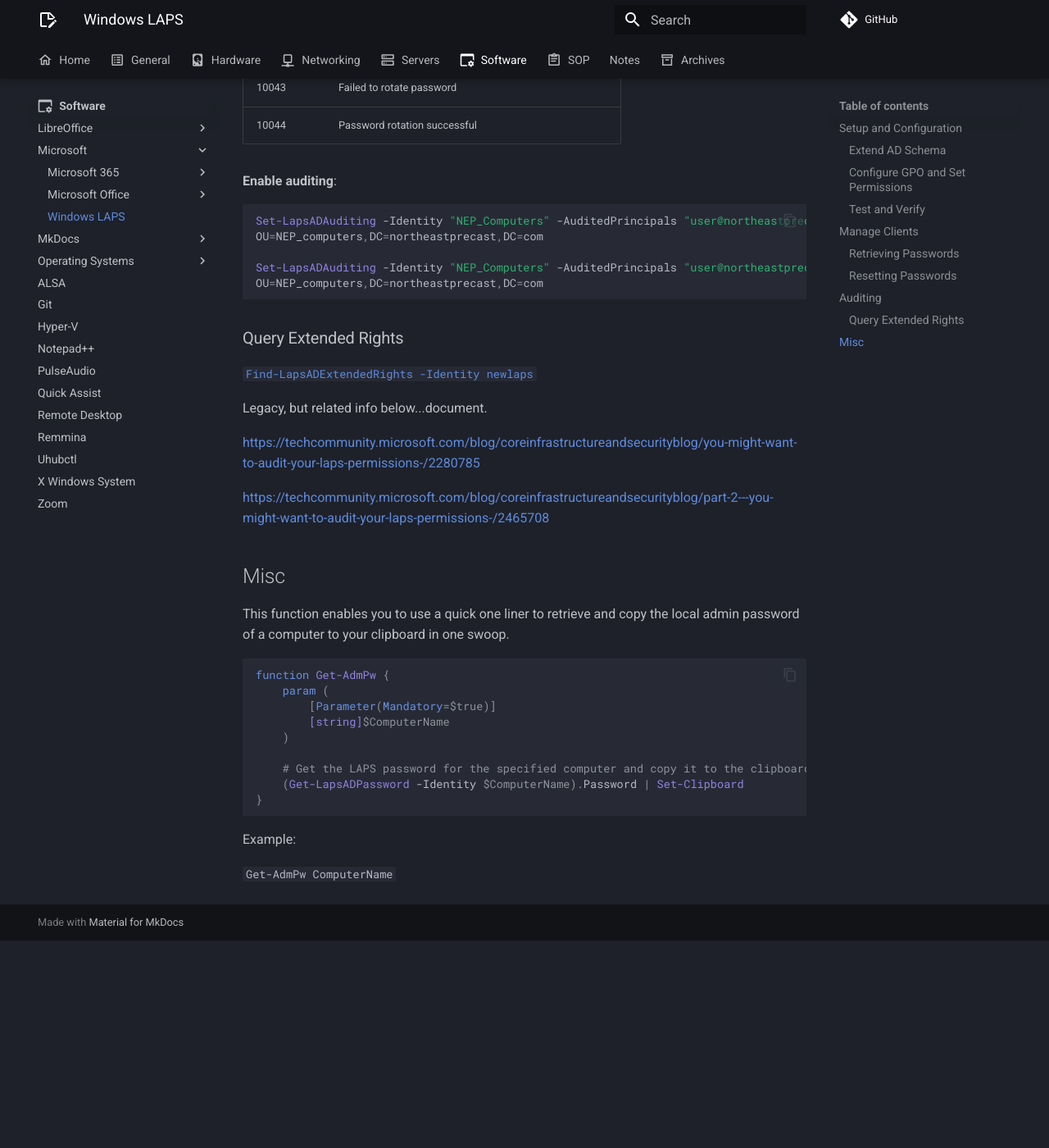
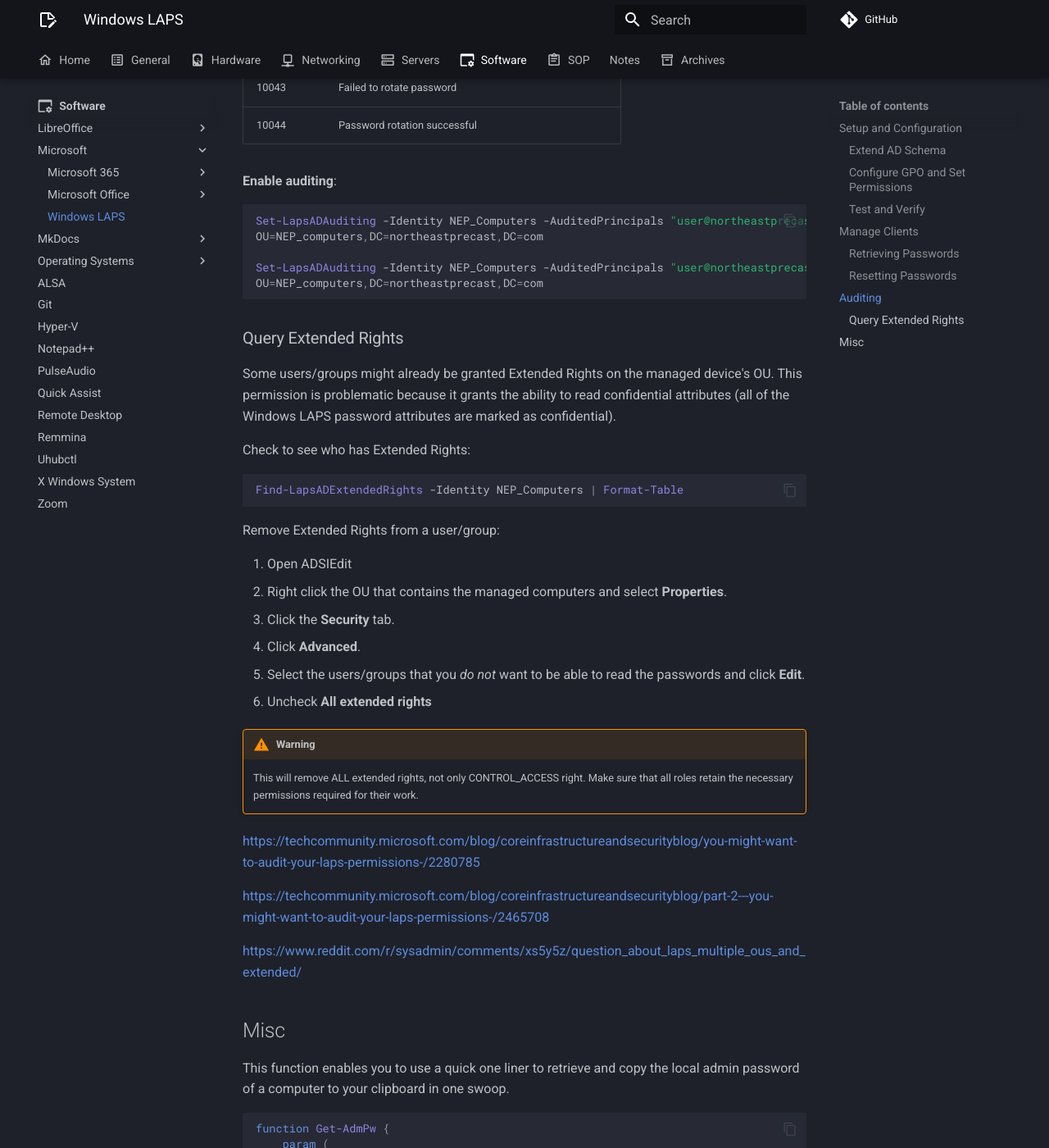
Before and after one commit to rmscode/binary-garden, an MkDocs documentation site: the page built from docs/servers/windows-server/windows-laps.md, in a window 1280 px wide and 1400 px high, scrolled down 5712 px. Shown: the whole window at 82% size. Built offline with MkDocs 1.6.1 and Material for MkDocs 9.7.7, drawn with Linux system fonts in a browser that asks for light colours; comment, search, counter and statistics services are not loaded; before the commit the page ends 6859 px from its top, so only the background shows below that; some of the changed text lies outside the part shown.

Commit message:
Docs: Query for Extended Rights (LAPS)

````diff
--- a/docs/servers/windows-server/windows-laps.md
+++ b/docs/servers/windows-server/windows-laps.md
@@ -29,15 +29,15 @@
 3. Edit the policy and navigate to **Computer Configuration** > **Policies** > **Administrative Templates** > **System** > **LAPS**.
 4. Grant the managed computers permission to update their password in AD with the following command:<br>
 ```powershell
-Set-LapsADComputerSelfPermission -Identity "NEP_Computers"
+Set-LapsADComputerSelfPermission -Identity NEP_Computers
 ```
 1. Grant permission to read the LAPS password information stored in Active Directory. Domain Admins have this permission by default.<br>
 ```powershell
 # Grant permission to a group
-Set-LapsADReadPasswordPermission -Identity "NEP_Computers" -AllowedPrincipals "HelpDesk"
+Set-LapsADReadPasswordPermission -Identity NEP_Computers -AllowedPrincipals "HelpDesk"
 
 # Grant permission to specific users
-Set-LapsADReadPasswordPermission -Identity "NEP_Computers" -AllowedPrincipals @("northeastprecast.com/user1", "user2@northeastprecast.com")
+Set-LapsADReadPasswordPermission -Identity NEP_Computers -AllowedPrincipals @("northeastprecast.com/user1", "user2@northeastprecast.com")
 ```
 
 !!! note
@@ -196,22 +196,41 @@
 **Enable auditing**:
 
 ```powershell
-Set-LapsADAuditing -Identity "NEP_Computers" -AuditedPrincipals "user@northeastprecast.com" -AuditType Success
+Set-LapsADAuditing -Identity NEP_Computers -AuditedPrincipals "user@northeastprecast.com" -AuditType Success
 OU=NEP_computers,DC=northeastprecast,DC=com
 
-Set-LapsADAuditing -Identity "NEP_Computers" -AuditedPrincipals "user@northeastprecast.com" -AuditType Failure
+Set-LapsADAuditing -Identity NEP_Computers -AuditedPrincipals "user@northeastprecast.com" -AuditType Failure
 OU=NEP_computers,DC=northeastprecast,DC=com
 ```
 
 ### Query Extended Rights
 
-[`Find-LapsADExtendedRights -Identity newlaps`](https://learn.microsoft.com/en-us/windows-server/identity/laps/laps-scenarios-windows-server-active-directory#query-extended-rights-permissions)
+Some users/groups might already be granted Extended Rights on the managed device's OU. This permission is problematic because it grants the ability to read confidential attributes (all of the Windows LAPS password attributes are marked as confidential).
 
-Legacy, but related info below...document.
+Check to see who has Extended Rights:
+
+```powershell
+Find-LapsADExtendedRights -Identity NEP_Computers | Format-Table
+```
+
+Remove Extended Rights from a user/group:
+
+1. Open ADSIEdit
+2. Right click the OU that contains the managed computers and select **Properties**.
+3. Click the **Security** tab.
+4. Click **Advanced**.
+5. Select the users/groups that you *do not* want to be able to read the passwords and click **Edit**.
+6. Uncheck **All extended rights**
+
+!!! warning
+
+    This will remove ALL extended rights, not only CONTROL_ACCESS right. Make sure that all roles retain the necessary permissions required for their work.
 
 <https://techcommunity.microsoft.com/blog/coreinfrastructureandsecurityblog/you-might-want-to-audit-your-laps-permissions-/2280785>
 
 <https://techcommunity.microsoft.com/blog/coreinfrastructureandsecurityblog/part-2---you-might-want-to-audit-your-laps-permissions-/2465708>
+
+<https://www.reddit.com/r/sysadmin/comments/xs5y5z/question_about_laps_multiple_ous_and_extended/>
 
 ## Misc
 
````
